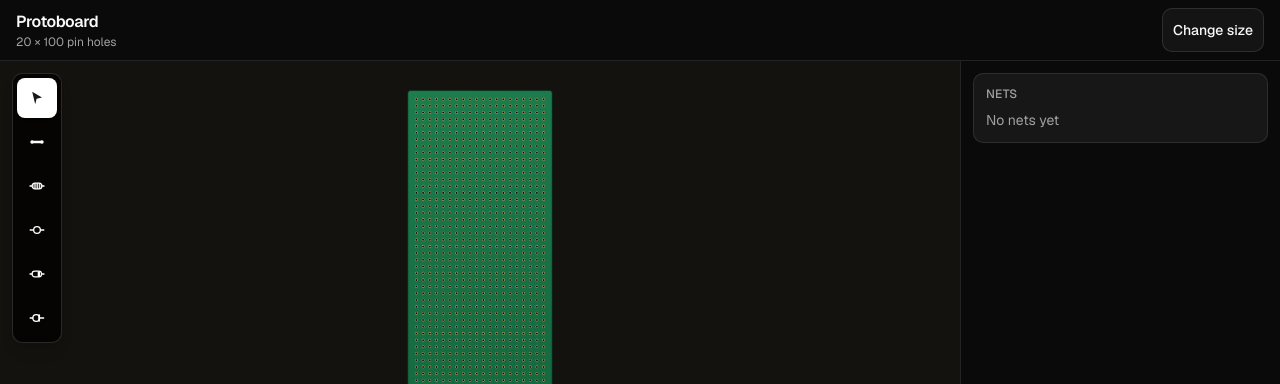
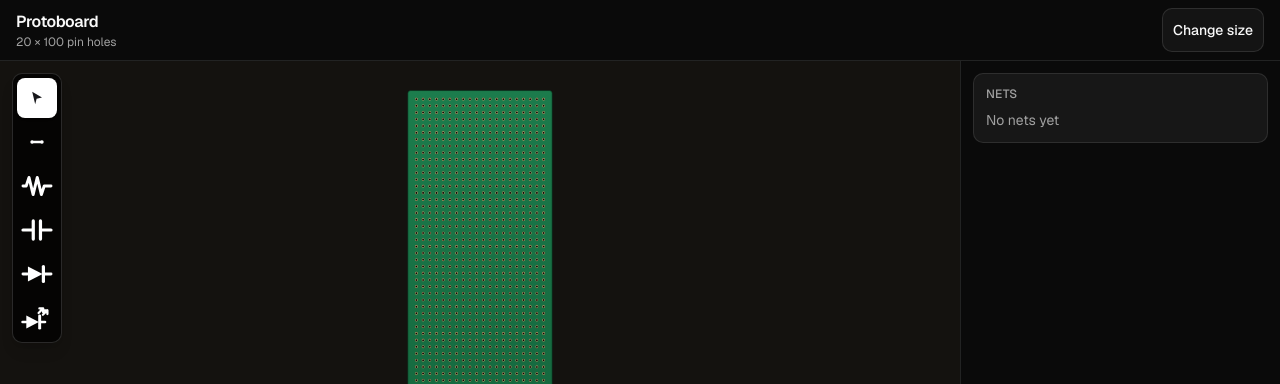
Before and after one commit to musawirali/protoboard, a Next.js app: page / in a window 1280 px wide. Both pictures are taken after a click on the button "20 × 100". Shown: the top 384 px of the page. Built offline with nearby package versions, Linux system fonts and the light colour scheme.

Commit message:
Flatten the ceramic disc and use schematic tool icons.
A non-polarized capacitor is a tan ellipse along its leads. The tool strip shows a zigzag, plates, a diode, and an LED symbol, while the parts on the board stay physical.

Co-authored-by: musawir <musawir@getjerry.com>

```diff
--- a/src/components/tool-strip.tsx
+++ b/src/components/tool-strip.tsx
@@ -75,30 +75,48 @@ export function ToolStrip({ tool, onTool }: ToolStripProps) {
         </svg>
       </ToolButton>
       <ToolButton label="Resistor" pressed={tool === "resistor"} onClick={() => onTool("resistor")}>
-        <svg aria-hidden viewBox="0 0 16 16" className="size-4">
-          <path d="M1 8h2.2M12.8 8H15" fill="none" stroke="currentColor" strokeWidth="1.3" strokeLinecap="round" />
-          <rect x="3.1" y="5.1" width="9.8" height="5.8" rx="2.9" fill="none" stroke="currentColor" strokeWidth="1.2" />
-          <path d="M5.1 5.2v5.6M6.9 5.2v5.6M8.7 5.2v5.6M10.7 5.2v5.6" stroke="currentColor" strokeWidth="1.15" />
+        <svg aria-hidden viewBox="0 0 24 24" className="size-8">
+          <path
+            d="M1.5 12h2.4l2.1-6.4 3.1 12.8 3.1-12.8 3.1 12.8 2.1-6.4H22.5"
+            fill="none"
+            stroke="currentColor"
+            strokeWidth="2.2"
+            strokeLinecap="round"
+            strokeLinejoin="round"
+          />
         </svg>
       </ToolButton>
       <ToolButton label="Capacitor" pressed={tool === "capacitor"} onClick={() => onTool("capacitor")}>
-        <svg aria-hidden viewBox="0 0 16 16" className="size-4">
-          <path d="M1.2 8h3.1M11.7 8H14.8" fill="none" stroke="currentColor" strokeWidth="1.3" strokeLinecap="round" />
-          <circle cx="8" cy="8" r="3.35" fill="none" stroke="currentColor" strokeWidth="1.3" />
+        <svg aria-hidden viewBox="0 0 24 24" className="size-8">
+          <path
+            d="M1.5 12h6.4M16.1 12H22.5M9.2 5.2v13.6M14.6 5.2v13.6"
+            fill="none"
+            stroke="currentColor"
+            strokeWidth="2.4"
+            strokeLinecap="round"
+          />
         </svg>
       </ToolButton>
       <ToolButton label="Diode" pressed={tool === "diode"} onClick={() => onTool("diode")}>
-        <svg aria-hidden viewBox="0 0 16 16" className="size-4">
-          <path d="M1 8h2.2M12.6 8H15" fill="none" stroke="currentColor" strokeWidth="1.3" strokeLinecap="round" />
-          <rect x="3.1" y="5.2" width="9.4" height="5.6" rx="2.6" fill="none" stroke="currentColor" strokeWidth="1.2" />
-          <rect x="8.7" y="5.35" width="2.35" height="5.3" fill="currentColor" />
+        <svg aria-hidden viewBox="0 0 24 24" className="size-8">
+          <path d="M1.5 12h3.2M17.4 12H22.5" fill="none" stroke="currentColor" strokeWidth="2.2" strokeLinecap="round" />
+          <path d="M5.2 6.4 16.2 12 5.2 17.6Z" fill="currentColor" />
+          <path d="M16.8 6.4v11.2" fill="none" stroke="currentColor" strokeWidth="2.4" strokeLinecap="round" />
         </svg>
       </ToolButton>
       <ToolButton label="LED" pressed={tool === "led"} onClick={() => onTool("led")}>
-        <svg aria-hidden viewBox="0 0 16 16" className="size-4">
-          <path d="M1.2 8h2.6M11.1 8H14.7" fill="none" stroke="currentColor" strokeWidth="1.3" strokeLinecap="round" />
-          <circle cx="7.2" cy="8" r="3.35" fill="none" stroke="currentColor" strokeWidth="1.3" />
-          <path d="M10.15 5.15v5.7" stroke="currentColor" strokeWidth="1.8" strokeLinecap="round" />
+        <svg aria-hidden viewBox="0 0 24 24" className="size-8">
+          <path d="M1.2 15h2.6M14.6 15H18" fill="none" stroke="currentColor" strokeWidth="2" strokeLinecap="round" />
+          <path d="M4 10.2 13.4 15 4 19.8Z" fill="currentColor" />
+          <path d="M14 10.4v9.2" fill="none" stroke="currentColor" strokeWidth="2.2" strokeLinecap="round" />
+          <path
+            d="M13.2 8.2 16.6 4.8M16.6 4.8h-2.8M16.6 4.8v2.8M16.4 9.6l3.4-3.4M19.8 6.2h-2.8M19.8 6.2v2.8"
+            fill="none"
+            stroke="currentColor"
+            strokeWidth="1.7"
+            strokeLinecap="round"
+            strokeLinejoin="round"
+          />
         </svg>
       </ToolButton>
     </div>
--- a/src/lib/part-art.ts
+++ b/src/lib/part-art.ts
@@ -30,7 +30,8 @@ export type DiodeMetrics = {
 }
 
 export type CeramicMetrics = {
-  radius: number
+  rx: number
+  ry: number
 }
 
 export type ElectrolyticMetrics = {
@@ -70,8 +71,8 @@ export function diodeMetrics(span: number): DiodeMetrics {
 }
 
 export function ceramicMetrics(span: number): CeramicMetrics {
-  const radius = Math.min(clamp(span * 0.34, 9.2, 13.5), Math.max(6, (span - 8) / 2))
-  return { radius }
+  const rx = Math.min(clamp(span * 0.46, 12, 20), Math.max(9, (span - 6) / 2))
+  return { rx, ry: rx * 0.48 }
 }
 
 export function electrolyticMetrics(span: number): ElectrolyticMetrics {
@@ -89,7 +90,7 @@ export function componentHitRadius(kind: ComponentKind, polarized: boolean | und
   if (kind === "diode") return diodeMetrics(span).radius + 2
   if (kind === "led") return ledMetrics(span).radius + 1.5
   if (kind === "capacitor" && polarized) return electrolyticMetrics(span).radius + 1.5
-  return ceramicMetrics(span).radius + 1.5
+  return ceramicMetrics(span).ry + 2
 }
 
 function roundBody(
@@ -189,28 +190,28 @@ function drawDiode(ctx: CanvasRenderingContext2D, span: number, halo: string | n
 }
 
 function drawCeramic(ctx: CanvasRenderingContext2D, span: number, halo: string | null) {
-  const { radius } = ceramicMetrics(span)
+  const { rx, ry } = ceramicMetrics(span)
   if (halo) {
     ctx.beginPath()
-    ctx.arc(0, 0, radius, 0, Math.PI * 2)
+    ctx.ellipse(0, 0, rx, ry, 0, 0, Math.PI * 2)
     ctx.strokeStyle = halo
     ctx.lineWidth = 5
     ctx.stroke()
   }
-  drawLeads(ctx, span, radius)
-  const disc = ctx.createRadialGradient(-radius * 0.25, -radius * 0.3, radius * 0.15, 0, 0, radius)
+  drawLeads(ctx, span, rx)
+  const disc = ctx.createRadialGradient(-rx * 0.22, -ry * 0.35, Math.min(rx, ry) * 0.2, 0, 0, rx)
   disc.addColorStop(0, "#f8e7c4")
   disc.addColorStop(0.72, "#e4c48a")
   disc.addColorStop(1, "#b8884c")
   ctx.beginPath()
-  ctx.arc(0, 0, radius, 0, Math.PI * 2)
+  ctx.ellipse(0, 0, rx, ry, 0, 0, Math.PI * 2)
   ctx.fillStyle = disc
   ctx.fill()
   ctx.lineWidth = 1.5
   ctx.strokeStyle = "#7a5a32"
   ctx.stroke()
   ctx.beginPath()
-  ctx.arc(0, 0, radius * 0.78, 0, Math.PI * 2)
+  ctx.ellipse(0, 0, rx * 0.78, ry * 0.7, 0, 0, Math.PI * 2)
   ctx.strokeStyle = "rgba(92, 64, 32, 0.45)"
   ctx.lineWidth = 0.8
   ctx.stroke()
```
Also changed, not shown: 1 other file (tests, documents, lock files or other folders).
